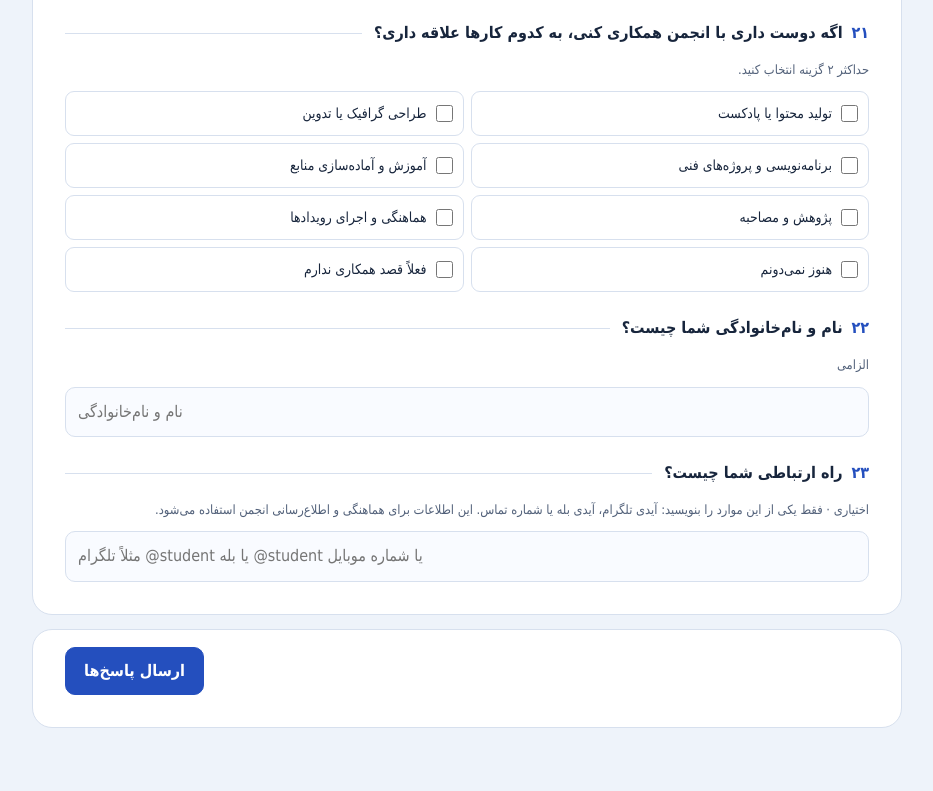
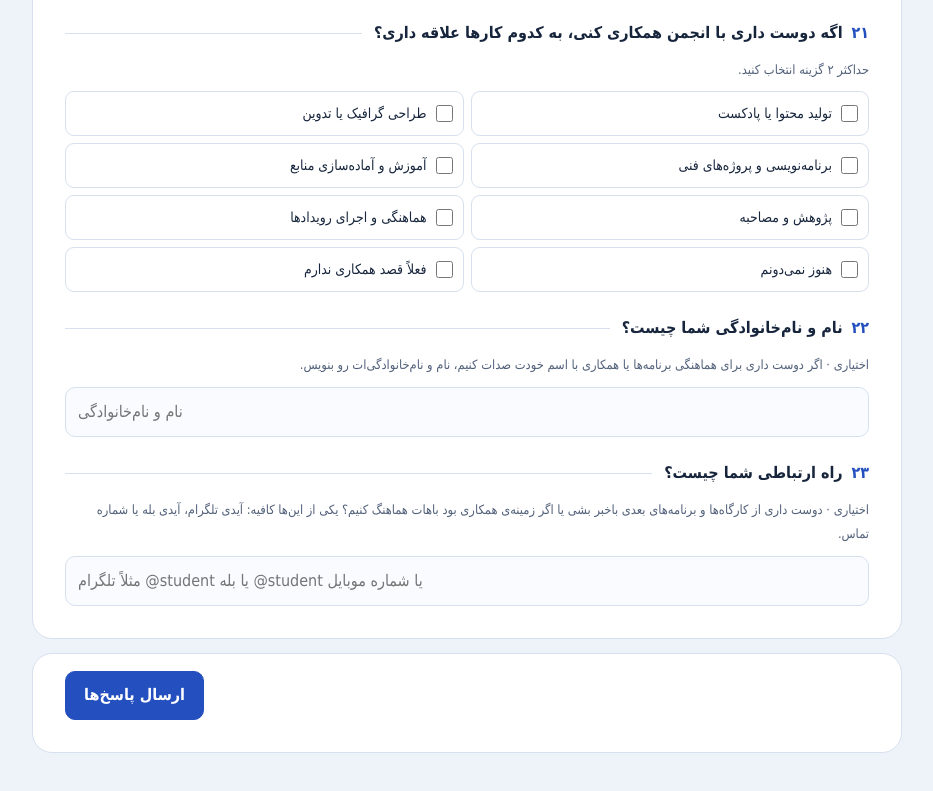
Before and after one commit to hadyerazavinejad-web/student-survey, a plain HTML site: page anjoman/index.html in a window 1280 px wide. Shown: the part 5938-6729 px from the top of the page, without its empty margins (173-1106 px from the left). Drawn offline with Linux system fonts and the light colour scheme.

Commit message:
Make name and contact optional and explain how the association uses them

```diff
--- a/anjoman/index.html
+++ b/anjoman/index.html
@@ -331,12 +331,12 @@
 <p class="error" aria-live="polite" hidden></p></fieldset>
 <fieldset id="q22">
 <legend><span class="num">۲۲</span>نام و نام‌خانوادگی شما چیست؟</legend>
-<p class="hint" id="q22-hint">الزامی</p>
-<input class="text-input" name="q22" maxlength="120" dir="auto" aria-label="نام و نام‌خانوادگی شما چیست؟" aria-describedby="q22-hint" placeholder="نام و نام‌خانوادگی" required pattern=".*\S.*" autocomplete="name">
+<p class="hint" id="q22-hint">اختیاری · اگر دوست داری برای هماهنگی برنامه‌ها یا همکاری با اسم خودت صدات کنیم، نام و نام‌خانوادگی‌ات رو بنویس.</p>
+<input class="text-input" name="q22" maxlength="120" dir="auto" aria-label="نام و نام‌خانوادگی شما چیست؟" aria-describedby="q22-hint" placeholder="نام و نام‌خانوادگی" autocomplete="name">
 <p class="error" aria-live="polite" hidden></p></fieldset>
 <fieldset id="q23">
 <legend><span class="num">۲۳</span>راه ارتباطی شما چیست؟</legend>
-<p class="hint" id="q23-hint">اختیاری · فقط یکی از این موارد را بنویسید: آیدی تلگرام، آیدی بله یا شماره تماس. این اطلاعات برای هماهنگی و اطلاع‌رسانی انجمن استفاده می‌شود.</p>
+<p class="hint" id="q23-hint">اختیاری · دوست داری از کارگاه‌ها و برنامه‌های بعدی باخبر بشی یا اگر زمینه‌ی همکاری بود باهات هماهنگ کنیم؟ یکی از این‌ها کافیه: آیدی تلگرام، آیدی بله یا شماره تماس.</p>
 <input class="text-input" name="q23" maxlength="120" dir="auto" aria-label="راه ارتباطی شما چیست؟" aria-describedby="q23-hint" placeholder="مثلاً تلگرام @student یا بله @student یا شماره موبایل">
 <p class="error" aria-live="polite" hidden></p></fieldset>
 </section>
```
